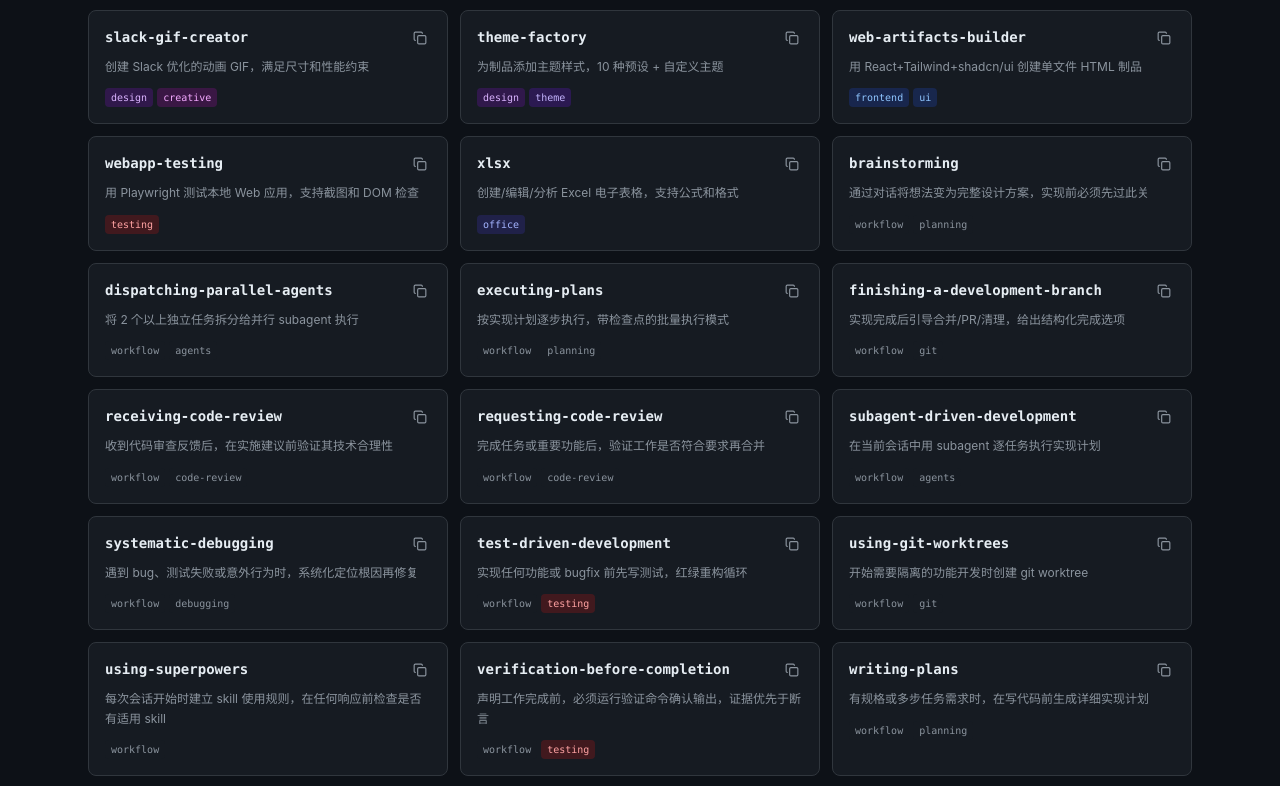
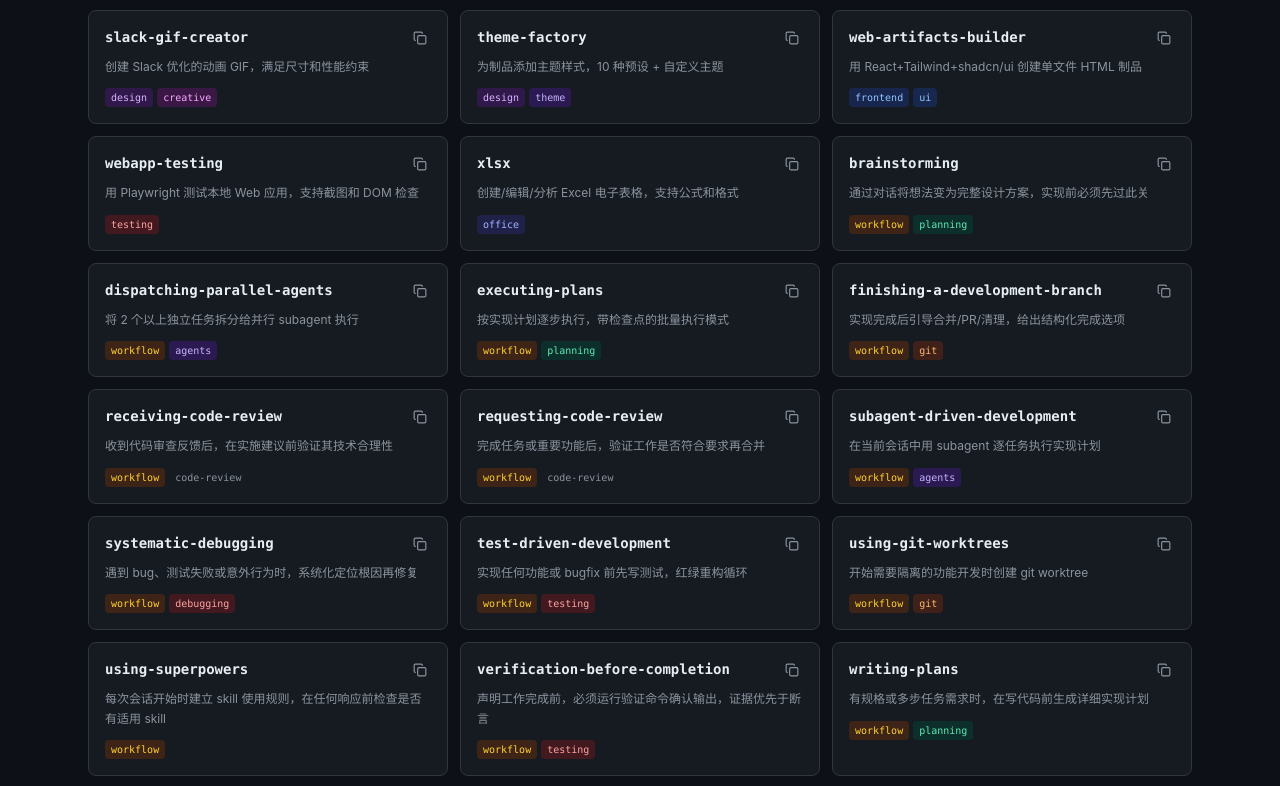
Before and after one commit to AIMeiMei0991/skill-kanban, a React (Vite) app: page / in a window 1280 px wide. Shown: the part 781-1567 px from the top of the page. Built offline with nearby package versions, Linux system fonts and the light colour scheme.

Commit message:
feat: update SkillCard to copy invoke command, remove onSelect

```diff
--- a/src/components/SkillCard.tsx
+++ b/src/components/SkillCard.tsx
@@ -4,7 +4,7 @@ import type { Skill } from '../types'
 
 interface Props {
   skill: Skill
-  onSelect: (skill: Skill) => void
+  pluginId?: string
 }
 
 const TAG_COLORS: Record<string, string> = {
@@ -25,14 +25,30 @@ const TAG_COLORS: Record<string, string> = {
   skills: 'bg-sky-900/40 text-sky-300',
   communication: 'bg-lime-900/40 text-lime-300',
   ui: 'bg-blue-900/40 text-blue-300',
+  workflow: 'bg-amber-900/40 text-amber-300',
+  planning: 'bg-emerald-900/40 text-emerald-300',
+  agents: 'bg-violet-900/40 text-violet-300',
+  git: 'bg-orange-900/40 text-orange-300',
+  debugging: 'bg-red-900/40 text-red-300',
+  productivity: 'bg-pink-900/40 text-pink-300',
+  figma: 'bg-purple-900/40 text-purple-300',
+  web: 'bg-cyan-900/40 text-cyan-300',
+  search: 'bg-teal-900/40 text-teal-300',
+  ux: 'bg-indigo-900/40 text-indigo-300',
+  management: 'bg-rose-900/40 text-rose-300',
+  strategy: 'bg-amber-900/40 text-amber-300',
 }
 
-export default function SkillCard({ skill, onSelect }: Props) {
+export default function SkillCard({ skill, pluginId }: Props) {
   const [copied, setCopied] = useState(false)
+
+  const invokeCommand = pluginId
+    ? `/${pluginId}:${skill.id}`
+    : `/${skill.id}`
 
   async function handleCopy(e: React.MouseEvent) {
     e.stopPropagation()
-    await navigator.clipboard.writeText(skill.install_command)
+    await navigator.clipboard.writeText(invokeCommand)
     setCopied(true)
     setTimeout(() => setCopied(false), 1500)
   }
@@ -40,28 +56,21 @@ export default function SkillCard({ skill, onSelect }: Props) {
   return (
     <article
       role="article"
-      onClick={() => onSelect(skill)}
-      className="group relative bg-surface border border-border rounded-lg p-4 cursor-pointer
-                 hover:border-accent/50 hover:-translate-y-0.5 transition-all duration-150"
+      className="bg-surface border border-border rounded-lg p-4 transition-all duration-150 hover:border-accent/50"
     >
-      {/* Header */}
       <div className="flex items-start justify-between gap-2 mb-2">
-        <h3 className="font-mono text-sm font-semibold text-text group-hover:text-accent transition-colors">
+        <h3 className="font-mono text-sm font-semibold text-text">
           {skill.name}
         </h3>
         <button
-          title="复制安装命令"
+          title="复制调用命令"
           onClick={handleCopy}
           className="shrink-0 p-1 rounded text-muted hover:text-text transition-colors"
         >
           {copied ? <Check size={14} className="text-green-400" /> : <Copy size={14} />}
         </button>
       </div>
-
-      {/* Description */}
       <p className="text-xs text-muted mb-3 leading-relaxed">{skill.description}</p>
-
-      {/* Tags */}
       <div className="flex flex-wrap gap-1">
         {skill.tags.map(tag => (
           <span
```
Also changed, not shown: 1 other file (tests, documents, lock files or other folders).
